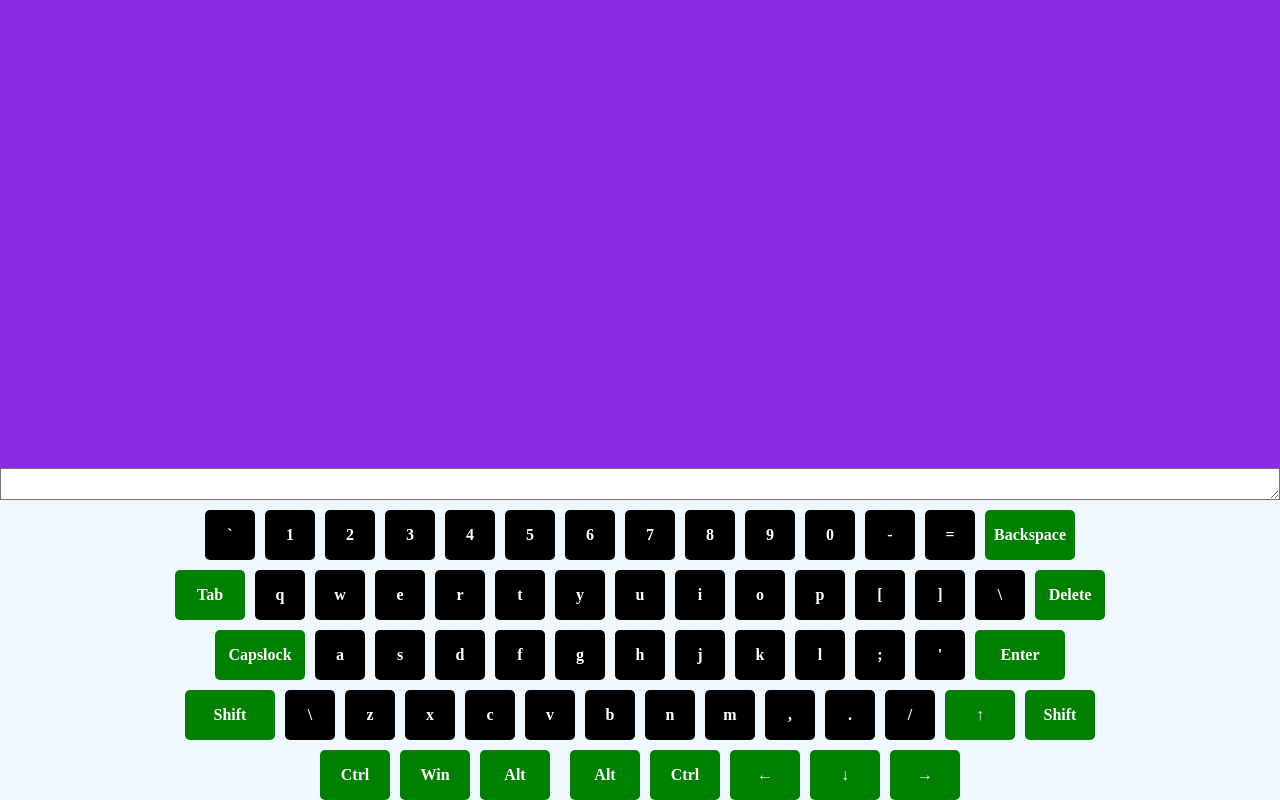
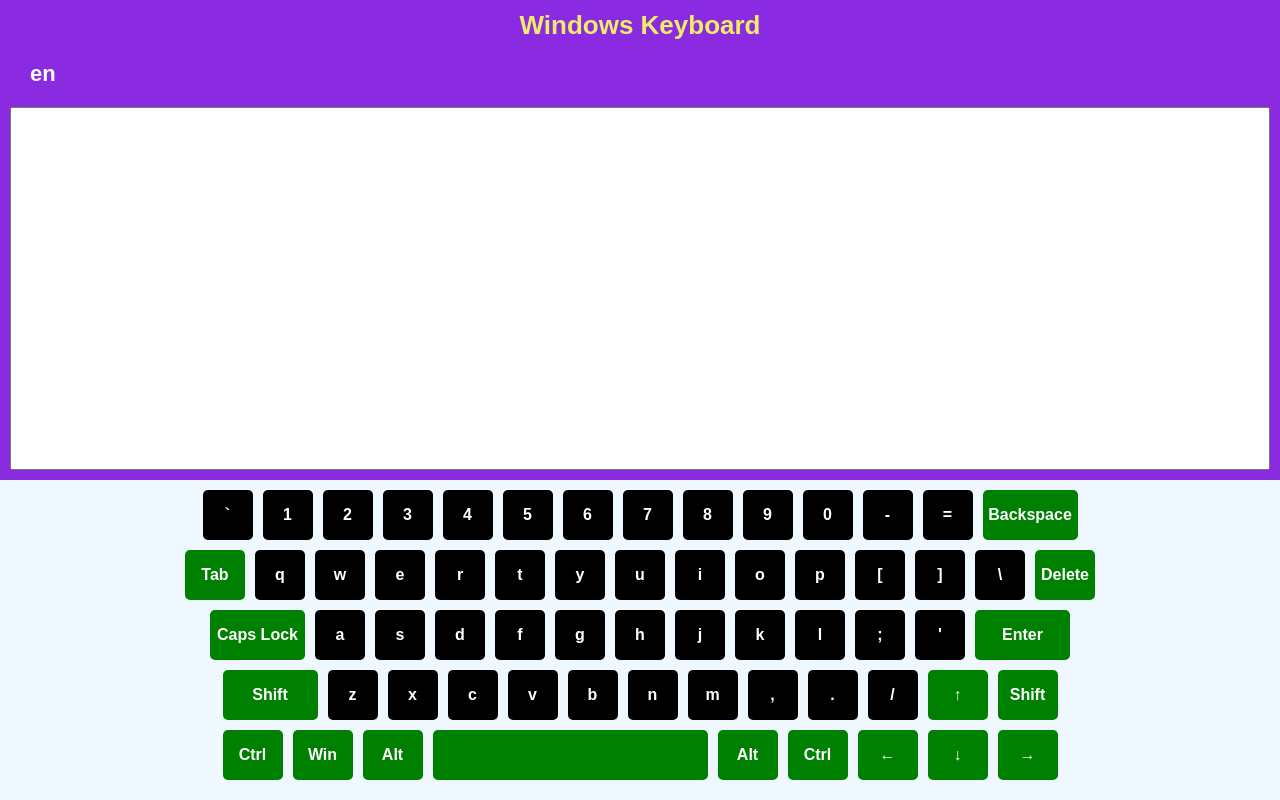
Before and after one commit to MustafoValiev/virtual-keyboard, a website: page index.html in a window 1280 px wide. Drawn offline with Linux system fonts and the light colour scheme.

Commit message:
feat: add extra features to keyboard, add another language, uppercase, special symbols

```diff
--- a/index.js
+++ b/index.js
@@ -4,16 +4,30 @@ root.id = "root";
 
 body.append(root);
 
+const keyboardIndicator = document.createElement("div")
+keyboardIndicator.id = "keyboardIndicator";
+keyboardIndicator.textContent = "Windows Keyboard"
+root.appendChild(keyboardIndicator);
+
+const languageIndicator = document.createElement("div")
+languageIndicator.id = "languageIndicator";
+root.appendChild(languageIndicator);
+
 const textArea = document.createElement('textarea');
 textArea.id = "textArea";
 root.appendChild(textArea);
 
+const LANGUAGES = ["en", "ru"]
 
 class Keyboard {
+  static languageIndex = 0;
+  static isLanguageChanged = false;
+
   constructor(buttons) {
     this.buttons = buttons.flat();
     this.html = null;
     this.isUppercase = false;
+    languageIndicator.textContent = LANGUAGES[Keyboard.languageIndex];
 
     this.render();
   }
@@ -30,21 +44,31 @@ class Keyboard {
     this.html.appendChild(row)
   }
 
-    buttonPressed = (key) => {
+  specialButtonPressedHandler = (key) => {
     if (key === 'capslock') {
       this.isUppercase = !this.isUppercase;
       this.buttons.forEach(button => button.toggleRegistry(this.isUppercase))
     }
   }
 
-    getButtonText = (key) => {
-        this.buttonPressed(key)
+  switchToSecondaryValues = () => {
+    this.buttons.forEach(button => button.switchToSecondaryValue())
+  }
+
+  switchToPrimaryValues = () => {
+    this.buttons.forEach(button => button.switchToPrimaryValue())
+  }
+
+  getButtonText = (key, isShiftPressed = false) => {
+    this.specialButtonPressedHandler(key)
 
     let buttons = this.buttons.filter(button => button.key === key)
     if (buttons.length === 0) return '';
 
     let text = buttons[0].getText();
-        return this.isUppercase ? text.toUpperCase() : text.toLowerCase();
+    return this.isUppercase
+      ? isShiftPressed ? text.toLowerCase() : text.toUpperCase()
+      : isShiftPressed ? text.toUpperCase() : text.toLowerCase();
   }
 }
 
@@ -70,23 +94,26 @@ class Row {
 }
 
 class Button {
-    constructor(key, value, classes, isFixed = false, isCapitalize = false) {
-        this.key = convertToProperKey(key);
-        this.value = value;
+  constructor(key, textValues, buttonTextValue, classes = [], isFixed = false, isCapitalize = false, secondaryTextValue = "", secondaryButtonValue = "") {
+    this.key = convertToProperCode(key);
+    this.textValues = typeof (textValues) === 'string' ? new Array(LANGUAGES.length).fill(textValues) : textValues;
+    this.buttonTextValues = typeof (buttonTextValue) === 'string' ? new Array(LANGUAGES.length).fill(buttonTextValue) : buttonTextValue;
     this.classes = ["button", ...classes];
     this.html = null;
     this.isFixed = isFixed;
     this.isCapitalize = isCapitalize;
+    this.secondaryTextValue = secondaryTextValue;
+    this.secondaryButtonValue = secondaryButtonValue;
+    this.isUsingSecondary = false;
 
     this.render();
   }
 
   getHtml = () => this.html;
 
-    getText = () => this.value;
+  getText = () => this.isUsingSecondary ? this.secondaryTextValue || this.textValues[Keyboard.languageIndex] : this.textValues[Keyboard.languageIndex];
 
   toggleRegistry = (isUppercase) => {
-
     if (this.isFixed) {
       if (this.key === 'capslock') {
         this.html.classList.add("button-capslock__on")
@@ -104,225 +131,178 @@ class Button {
 
     }
     if (!isUppercase) this.html.textContent = this.html.textContent.toLowerCase();
+  };
 
-    };
+  changeLanguage = () => {
+    this.html.textContent = this.buttonTextValues[Keyboard.languageIndex]
+  }
+
+  switchToSecondaryValue = () => {
+    this.isUsingSecondary = true;
+    if (this.secondaryButtonValue) this.html.textContent = this.secondaryButtonValue;
+  }
+
+  switchToPrimaryValue = () => {
+    this.isUsingSecondary = false;
+    this.html.textContent = this.buttonTextValues[Keyboard.languageIndex]
+  }
 
   render = () => {
     this.html = document.createElement("div");
     this.classes.forEach(c => this.html.classList.add(c));
-        this.html.textContent = convertToProperKeyName(this.key, this.isCapitalize)
+    this.html.textContent = this.isCapitalize ? capitaliseWord(this.buttonTextValues[Keyboard.languageIndex]) : this.buttonTextValues[Keyboard.languageIndex];
     this.html.setAttribute("data-key", this.key)
   }
 }
 
-function setCaretPosition(ctrl, pos) {
-    if (ctrl.setSelectionRange) {
-        ctrl.focus();
-        ctrl.setSelectionRange(pos, pos);
-    }
-    // else if (ctrl.createTextRange){
-    //     var range = ctrl.createTextRange();
-    //     range.collapse(true);
-    //     range.moveEnd
-    // }
+const capitaliseWord = (text) => {
+  if (text.length === 0) return text;
+  return text[0].toUpperCase() + text.slice(1)
 }
 
-const convertToProperKey = (key) => {
-    if (key === '\\') key = 'backslash'
-    if (key === 'ArrowUp') key = "↑"
-    if (key === 'ArrowLeft') key = "←"
-    if (key === 'ArrowDown') key = "↓"
-    if (key === 'ArrowRight') key = "→"
-    if (key === 'Control') key = "Ctrl"
+const convertToProperCode = (key) => {
   return key.toLowerCase();
 }
 
-const convertToProperKeyName = (key, isCapitalize = false) => {
-    if (key === 'backslash') key = "\\"
-    return isCapitalize ? key[0].toUpperCase() + key.slice(1) : key;
+const changeKeyboardLanguage = () => {
+  Keyboard.languageIndex = (Keyboard.languageIndex + 1) % LANGUAGES.length;
+  languageIndicator.textContent = LANGUAGES[Keyboard.languageIndex];
+  keyboard.buttons.forEach(button => button.changeLanguage())
+}
+
+const checkForSpecialShortcuts = (e) => {
+  if (e.altKey && e.shiftKey &&  !Keyboard.isLanguageChanged) {
+    Keyboard.isLanguageChanged = true;
+    changeKeyboardLanguage();
+    return true;
+  }
+
+  if(e.ctrlKey && convertToProperCode(e.code) === 'keya'){
+    textArea.setSelectionRange(0, textArea.value.length, "forward")
+    textArea.select()
+    return true;
+  }
+
+  return false;
 }
 
 const keyDownEventHandler = (e) => {
-    if (!allowedKeys.includes(e.key)) {
-        e.preventDefault();
-    }
-    var key = convertToProperKey(e.key);
-    const button = document.querySelector(`.button[data-key="${key}"]`)
+  textArea.focus()
+  let code = convertToProperCode(e.code);
+  const button = document.querySelector(`.button[data-key="${code}"]`)
   button?.classList.add("button__active")
 
-    textArea.textContent += keyboard.getButtonText(key)
+  if (code === 'shiftleft' || code === 'shiftright') {
+    keyboard.switchToSecondaryValues();
+    // return false;
+  }
+
+  if (notAllowedCodes.includes(code)) return;
+
+  e.preventDefault();
+  if (checkForSpecialShortcuts(e)) return;
+
+  let selectionStart = textArea.selectionStart;
+  let selectionEnd = textArea.selectionEnd;
+
+  textArea.value = textArea.value.slice(0, selectionStart) + keyboard.getButtonText(code, e.shiftKey) + textArea.value.slice(selectionEnd)
+  textArea.setSelectionRange(selectionStart + 1, selectionStart + 1)
 }
 
 const keyUpEventHandler = (e) => {
-    if (!allowedKeys.includes(e.key)) {
+  const code = convertToProperCode(e.code);
+
+  const button = document.querySelector(`.button[data-key="${code}"]`)
+  button?.classList.remove("button__active")
+  if (notAllowedCodes.includes(code)) return;
+
+  if (code === 'shiftleft' || code === 'shiftright') {
+    keyboard.switchToPrimaryValues();
+    // return false;
+  }
+
+  Keyboard.isLanguageChanged = false;
   e.preventDefault();
 }
-    const key = convertToProperKey(e.key);
-    const button = document.querySelector(`.button[data-key="${key}"]`)
-    button?.classList.remove("button__active")
-}
 
-let allowedKeys = ['ArrowUp', 'ArrowLeft', 'ArrowDown', 'ArrowRight', 'backspace', 'delete',]
+let notAllowedCodes = ['arrowup', 'arrowleft', 'arrowdown', 'arrowright', 'backspace', 'delete', "enter"]
 
 const keyboardButtons = [
   [
-        new Button('`', '`', ['button__regular']),
-        new Button('1', '1', ['button__regular']),
-        new Button('2', '2', ['button__regular']),
-        new Button('3', '3', ['button__regular']),
-        new Button('4', '4', ['button__regular']),
-        new Button('5', '5', ['button__regular']),
-        new Button('6', '6', ['button__regular']),
-        new Button('7', '7', ['button__regular']),
-        new Button('8', '8', ['button__regular']),
-        new Button('9', '9', ['button__regular']),
-        new Button('0', '0', ['button__regular']),
-        new Button('-', '-', ['button__regular']),
-        new Button('=', '=', ['button__regular']),
-        new Button('backspace', '', ['button__larger'], true, true)
+    new Button('backquote', '`', '`', ['button__regular'], false, false, '~', '~'),
+    new Button('digit1', '1', '1', ['button__regular'], false, false, '!', '!'),
+    new Button('digit2', '2', '2', ['button__regular'], false, false, '@', '@'),
+    new Button('digit3', '3', '3', ['button__regular'], false, false, '#', '#'),
+    new Button('digit4', '4', '4', ['button__regular'], false, false, '$', '$'),
+    new Button('digit5', '5', '5', ['button__regular'], false, false, '%', '%'),
+    new Button('digit6', '6', '6', ['button__regular'], false, false, ':', ':'),
+    new Button('digit7', '7', '7', ['button__regular'], false, false, '?', '?'),
+    new Button('digit8', '8', '8', ['button__regular'], false, false, '*', '*'),
+    new Button('digit9', '9', '9', ['button__regular'], false, false, '(', '('),
+    new Button('digit0', '0', '0', ['button__regular'], false, false, ')', ')'),
+    new Button('minus', '-', '-', ['button__regular'], false, false, '_', '_'),
+    new Button('equal', '=', '=', ['button__regular'], false, false, '+', '+'),
+    new Button('backspace', '', 'Backspace', ['button__larger'], true, true)
   ],
   [
-        new Button('tab', '\t', ['button__large'], true, true),
-        new Button('q', 'q', ['button__regular']),
-        new Button('w', 'w', ['button__regular']),
-        new Button('e', 'e', ['button__regular']),
-        new Button('r', 'r', ['button__regular']),
-        new Button('t', 't', ['button__regular']),
-        new Button('y', 'y', ['button__regular']),
-        new Button('u', 'u', ['button__regular']),
-        new Button('i', 'i', ['button__regular']),
-        new Button('o', 'o', ['button__regular']),
-        new Button('p', 'p', ['button__regular']),
-        new Button('[', '[', ['button__regular']),
-        new Button(']', ']', ['button__regular']),
-        new Button('\\', '\\', ['button__regular']),
-        new Button('delete', '', ['button__large'], true, true),
+    new Button('tab', '\t', 'Tab', ['button__large'], true, true),
+    new Button('keyq', ['q', 'й'], ['q', 'й'], ['button__regular']),
+    new Button('keyw', ['w', 'ц'], ['w', 'ц'], ['button__regular']),
+    new Button('keye', ['e', 'у'], ['e', 'у'], ['button__regular']),
+    new Button('keyr', ['r', 'к'], ['r', 'к'], ['button__regular']),
+    new Button('keyt', ['t', 'е'], ['t', 'е'], ['button__regular']),
+    new Button('keyy', ['y', 'н'], ['y', 'н'], ['button__regular']),
+    new Button('keyu', ['u', 'г'], ['u', 'г'], ['button__regular']),
+    new Button('keyi', ['i', 'ш'], ['i', 'ш'], ['button__regular']),
+    new Button('keyo', ['o', 'щ'], ['o', 'ш'], ['button__regular']),
+    new Button('keyp', ['p', 'з'], ['p', 'з'], ['button__regular']),
+    new Button('bracketLeft', ['[', 'х'], ['[', 'х'], ['button__regular']),
+    new Button('bracketRight', [']', 'ъ'], [']', 'ъ'], ['button__regular']),
+    new Button('backslash', '\\', '\\', ['button__regular'], false, false, '/', '/'),
+    new Button('delete', '', 'Delete', ['button__large'], true, true),
   ],
   [
-        new Button('capslock', '', ['button__larger'], true, true),
-        new Button('a', 'a', ['button__regular']),
-        new Button('s', 's', ['button__regular']),
-        new Button('d', 'd', ['button__regular']),
-        new Button('f', 'f', ['button__regular']),
-        new Button('g', 'g', ['button__regular']),
-        new Button('h', 'h', ['button__regular']),
-        new Button('j', 'j', ['button__regular']),
-        new Button('k', 'k', ['button__regular']),
-        new Button('l', 'l', ['button__regular']),
-        new Button(';', ';', ['button__regular']),
-        new Button('\'', '\'', ['button__regular']),
-        new Button('enter', '\n', ['button__larger'], true, true),
+    new Button('capslock', '', 'Caps Lock', ['button__larger'], true, true),
+    new Button('keya', ['a', 'ф'], ['a', 'ф'], ['button__regular']),
+    new Button('keys', ['s', 'ы'], ['s', 'ы'], ['button__regular']),
+    new Button('keyd', ['d', 'в'], ['d', 'в'], ['button__regular']),
+    new Button('keyf', ['f', 'а'], ['f', 'а'], ['button__regular']),
+    new Button('keyg', ['g', 'п'], ['g', 'п'], ['button__regular']),
+    new Button('keyh', ['h', 'р'], ['h', 'р'], ['button__regular']),
+    new Button('keyj', ['j', 'о'], ['j', 'о'], ['button__regular']),
+    new Button('keyk', ['k', 'л'], ['k', 'л'], ['button__regular']),
+    new Button('keyl', ['l', 'д'], ['l', 'д'], ['button__regular']),
+    new Button('semicolon', [';', 'ж'], [';', 'ж'], ['button__regular']),
+    new Button('quote', ['\'', 'э'], ['\'', 'э'], ['button__regular']),
+    new Button('enter', '\n', 'Enter', ['button__larger'], true, true),
   ],
   [
-        new Button('shift', '', ['button__larger'], true, true),
-        new Button('\\', '\\', ['button__regular']),
-        new Button('z', 'z', ['button__regular']),
-        new Button('x', 'x', ['button__regular']),
-        new Button('c', 'c', ['button__regular']),
-        new Button('v', 'v', ['button__regular']),
-        new Button('b', 'b', ['button__regular']),
-        new Button('n', 'n', ['button__regular']),
-        new Button('m', 'm', ['button__regular']),
-        new Button(',', ',', ['button__regular']),
-        new Button('.', '.', ['button__regular']),
-        new Button('/', '/', ['button__regular']),
-        new Button('ArrowUp', '', ['button__large'], true, true),
-        new Button('shift', '', ['button__large'], true, true),
+    new Button('shiftLeft', '', 'Shift', ['button__larger'], true, true),
+    new Button('keyz', ['z', 'я'], ['z', 'я'], ['button__regular']),
+    new Button('keyx', ['x', 'ч'], ['x', 'ч'], ['button__regular']),
+    new Button('keyc', ['c', 'с'], ['c', 'с'], ['button__regular']),
+    new Button('keyv', ['v', 'м'], ['v', 'м'], ['button__regular']),
+    new Button('keyb', ['b', 'и'], ['b', 'и'], ['button__regular']),
+    new Button('keyn', ['n', 'т'], ['n', 'т'], ['button__regular']),
+    new Button('keym', ['m', 'ь'], ['m', 'ь'], ['button__regular']),
+    new Button('comma', [',', 'б'], [',', 'б'], ['button__regular']),
+    new Button('period', ['.', 'ю'], ['.', 'ю'], ['button__regular']),
+    new Button('slash', ['/', '.'], ['/', '.'], ['button__regular']),
+    new Button('arrowUp', '', "↑", ['button__large'], true, true),
+    new Button('shiftRight', '', "Shift", ['button__large'], true, true),
   ],
   [
-        new Button('Control', '', ['button__large'], true, true),
-        new Button('Win', 'windows', ['button__large'], true, true),
-        new Button('Alt', '', ['button__large'], true, true),
-        new Button(' ', ' ', ['button__whitespace'], true, true),
-        new Button('Alt', '', ['button__large'], true, true),
-        new Button('Control', '', ['button__large'], true, true),
-        new Button('ArrowLeft', '', ['button__large'], true, true),
-        new Button('ArrowDown', '', ['button__large'], true, true),
-        new Button('ArrowRight', '', ['button__large'], true, true),
+    new Button('controlleft', '', 'Ctrl', ['button__large'], true, true),
+    new Button('metaleft', 'windows', 'Win', ['button__large'], true, true),
+    new Button('altLeft', '', 'Alt', ['button__large'], true, true),
+    new Button('space', ' ', '', ['button__whitespace'], true, true),
+    new Button('altRight', '', 'Alt', ['button__large'], true, true),
+    new Button('controlright', '', 'Ctrl', ['button__large'], true, true),
+    new Button('arrowleft', '', "←", ['button__large'], true, true),
+    new Button('arrowdown', '', "↓", ['button__large'], true, true),
+    new Button('arrowright', '', "→", ['button__large'], true, true)
   ]
-
 ]
-
-
-const keyboardButtonsRus = [
-    [
-        new Button('`', '`', ['button__regular']),
-        new Button('1', '1', ['button__regular']),
-        new Button('2', '2', ['button__regular']),
-        new Button('3', '3', ['button__regular']),
-        new Button('4', '4', ['button__regular']),
-        new Button('5', '5', ['button__regular']),
-        new Button('6', '6', ['button__regular']),
-        new Button('7', '7', ['button__regular']),
-        new Button('8', '8', ['button__regular']),
-        new Button('9', '9', ['button__regular']),
-        new Button('0', '0', ['button__regular']),
-        new Button('-', '-', ['button__regular']),
-        new Button('=', '=', ['button__regular']),
-        new Button('backspace', '', ['button__larger'], true, true)
-    ],
-    [
-        new Button('tab', '\t', ['button__large'], true, true),
-        new Button('й', 'й', ['button__regular']),
-        new Button('ц', 'ц', ['button__regular']),
-        new Button('у', 'у', ['button__regular']),
-        new Button('к', 'к', ['button__regular']),
-        new Button('е', 'е', ['button__regular']),
-        new Button('н', 'н', ['button__regular']),
-        new Button('г', 'г', ['button__regular']),
-        new Button('ш', 'ш', ['button__regular']),
-        new Button('щ', 'щ', ['button__regular']),
-        new Button('з', 'з', ['button__regular']),
-        new Button('х', 'х', ['button__regular']),
-        new Button('ъ', 'ъ', ['button__regular']),
-        new Button('\\', '\\', ['button__regular']),
-        new Button('delete', '', ['button__large'], true, true),
-    ],
-    [
-        new Button('capslock', '', ['button__larger'], true, true),
-        new Button('ф', 'ф', ['button__regular']),
-        new Button('ы', 'ы', ['button__regular']),
-        new Button('в', 'в', ['button__regular']),
-        new Button('а', 'а', ['button__regular']),
-        new Button('п', 'п', ['button__regular']),
-        new Button('р', 'р', ['button__regular']),
-        new Button('о', 'о', ['button__regular']),
-        new Button('л', 'л', ['button__regular']),
-        new Button('д', 'д', ['button__regular']),
-        new Button('ж', 'ж', ['button__regular']),
-        new Button('э', 'э', ['button__regular']),
-        new Button('enter', '\n', ['button__larger'], true, true),
-    ],
-    [
-        new Button('shift', 'shift(left)', ['button__larger'], true, true),
-        new Button('\\', '\\', ['button__regular']),
-        new Button('я', 'я', ['button__regular']),
-        new Button('ч', 'ч', ['button__regular']),
-        new Button('с', 'с', ['button__regular']),
-        new Button('м', 'м', ['button__regular']),
-        new Button('и', 'и', ['button__regular']),
-        new Button('т', 'т', ['button__regular']),
-        new Button('ь', 'ь', ['button__regular']),
-        new Button('б', 'б', ['button__regular']),
-        new Button('ю', 'ю', ['button__regular']),
-        new Button('.', '.', ['button__regular']),
-        new Button('ArrowUp', '', ['button__large'], true, true),
-        new Button('shift', 'shift(right)', ['button__large'], true, true),
-    ],
-    [
-        new Button('Control', '', ['button__large'], true, true),
-        new Button('Win', 'windows', ['button__large'], true, true),
-        new Button('Alt', '', ['button__large'], true, true),
-        new Button(' ', ' ', ['button__whitespace'], true, true),
-        new Button('Alt', '', ['button__large'], true, true),
-        new Button('Control', '', ['button__large'], true, true),
-        new Button('ArrowLeft', '', ['button__large'], true, true),
-        new Button('ArrowDown', '', ['button__large'], true, true),
-        new Button('ArrowRight', '', ['button__large'], true, true),
-    ]
-
-]
-
 
 const keyboard = new Keyboard(keyboardButtons)
 
--- a/main.css
+++ b/main.css
@@ -12,11 +12,26 @@
     display: flex;
     flex-direction: column;
     justify-content: flex-end;
+    font-family: Inconsolata, sans-serif;
+}
+
+#languageIndicator{
+    padding: 10px 10px 10px 30px;
+    font-size: 22px;
+    font-weight: bolder;
+    color: white;
+}
+
+#keyboardIndicator{
+    text-align: center;
+    padding: 10px;
+    font-size: 26px;
+    font-weight: bolder;
+    color: #efed67;
 }
 
 #keyboard{
     width: 100%;
-    height: 300px;
     padding: 10px 25px;
     background-color: aliceblue;
     display: flex;
@@ -28,6 +43,13 @@
     display: flex;
     justify-content: center;
     gap: 10px;
+}
+
+.keyboard-row:last-child{
+    display: flex;
+    justify-content: center;
+    gap: 10px;
+    margin-bottom: 10px;
 }
 
 .button{
@@ -47,19 +69,35 @@
 }
 
 .button__large{
-    width: 70px;
+    width: 60px;
     background: green;
     color: white;
 }
 
 .button__larger{
-    width: 90px;
+    width: 95px;
+    background: green;
+    color: white;
+}
+.button__whitespace{
+    width: 275px;
     background: green;
     color: white;
 }
 
+.button-capslock__on{
+    background: #e70a1c;
+}
 
 .button:hover,
 .button__active{
     background-color: aqua;
 }
+
+#textArea{
+    resize: none;
+    height: 400px;
+    margin: 10px;
+    padding: 5px;
+    letter-spacing: 0.6px;
+}
```
Also changed, not shown: index.html (+3 -3 lines). Lines whose indentation alone changed are shown as unchanged.
